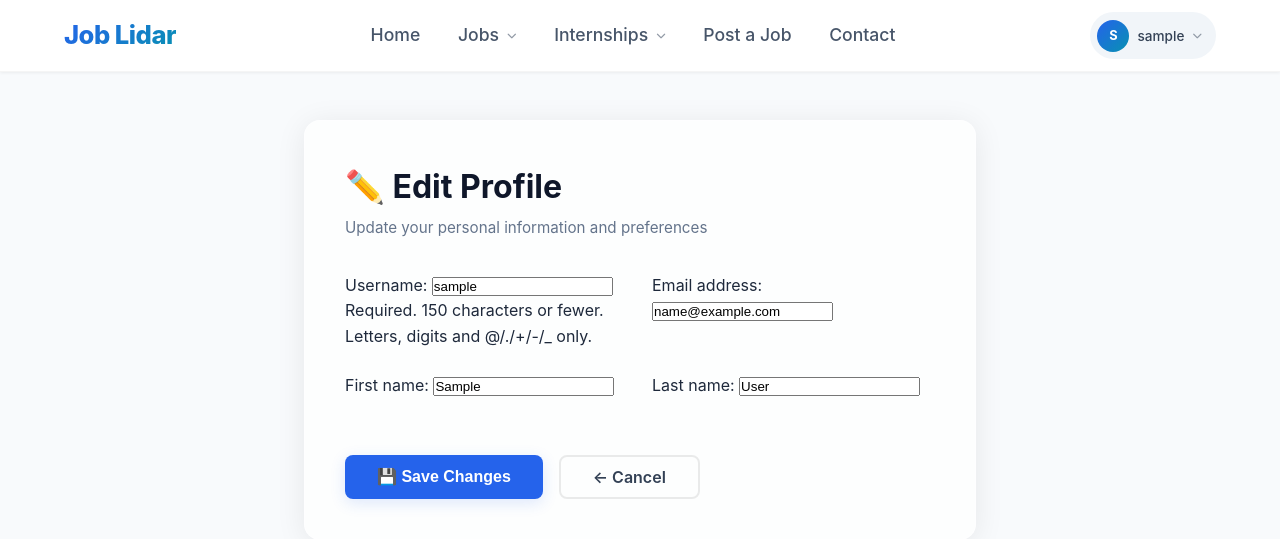
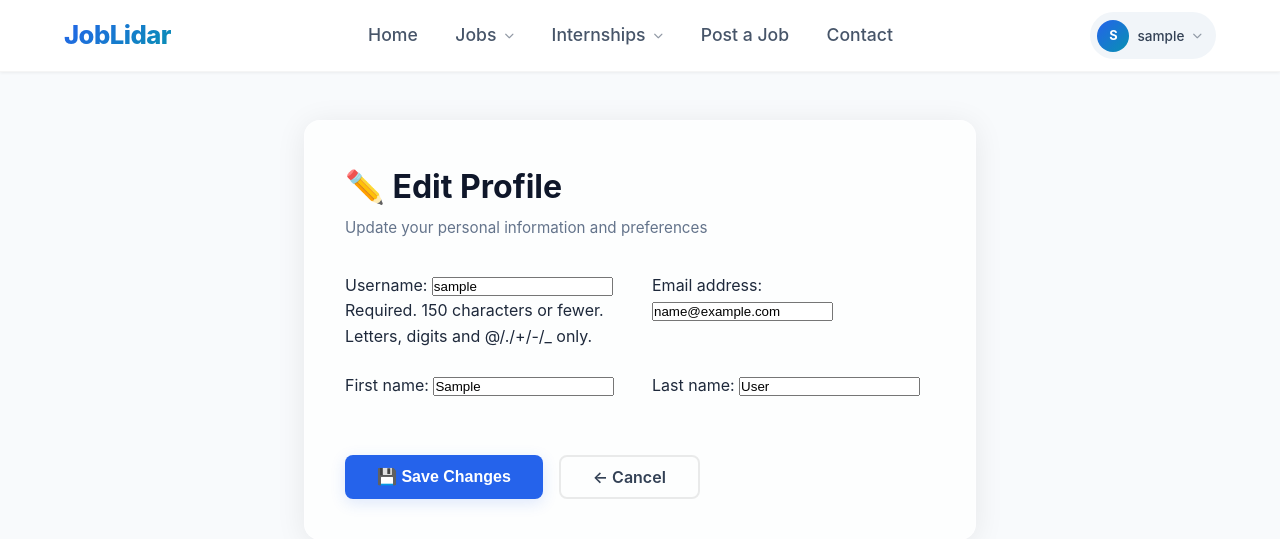
Before and after one commit to danishumer9988/Rf-site-2, a Django app: page /accounts/profile/edit/ in a window 1280 px wide. Shown: the top 539 px of the page. Run offline with Django 5.2, Linux system fonts and the light colour scheme; the visitor is signed in with stand-in values (Sample User, id 1); data that the repository does not hold is empty.

Commit message:
Update project

```diff
--- a/templates/base.html
+++ b/templates/base.html
@@ -81,6 +81,7 @@
 
         body {
             font-family: -apple-system, BlinkMacSystemFont, 'Segoe UI', Roboto, 'Helvetica Neue', Arial, sans-serif;
+            font-family: 'Inter', sans-serif;
             line-height: 1.6;
             color: var(--gray-800);
             background: #f8fafc;
@@ -1771,7 +1772,7 @@
 <!-- ==================== NAVBAR ==================== -->
 <nav class="navbar" id="navbar">
     <a href="/" class="nav-brand">
-        <span class="brand-text">Job Lidar</span>
+        <span class="brand-text">JobLidar</span>
     </a>
 
     <ul class="nav-menu" id="navMenu">
```
